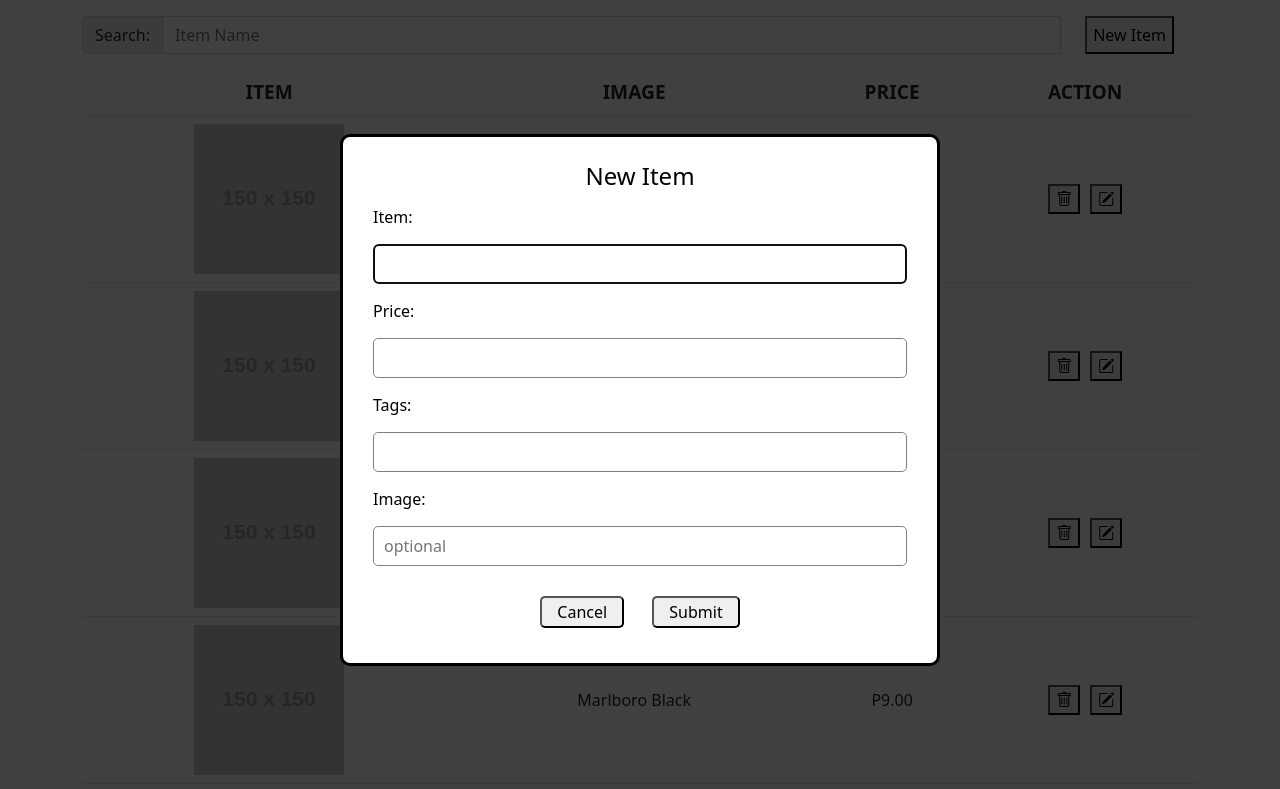
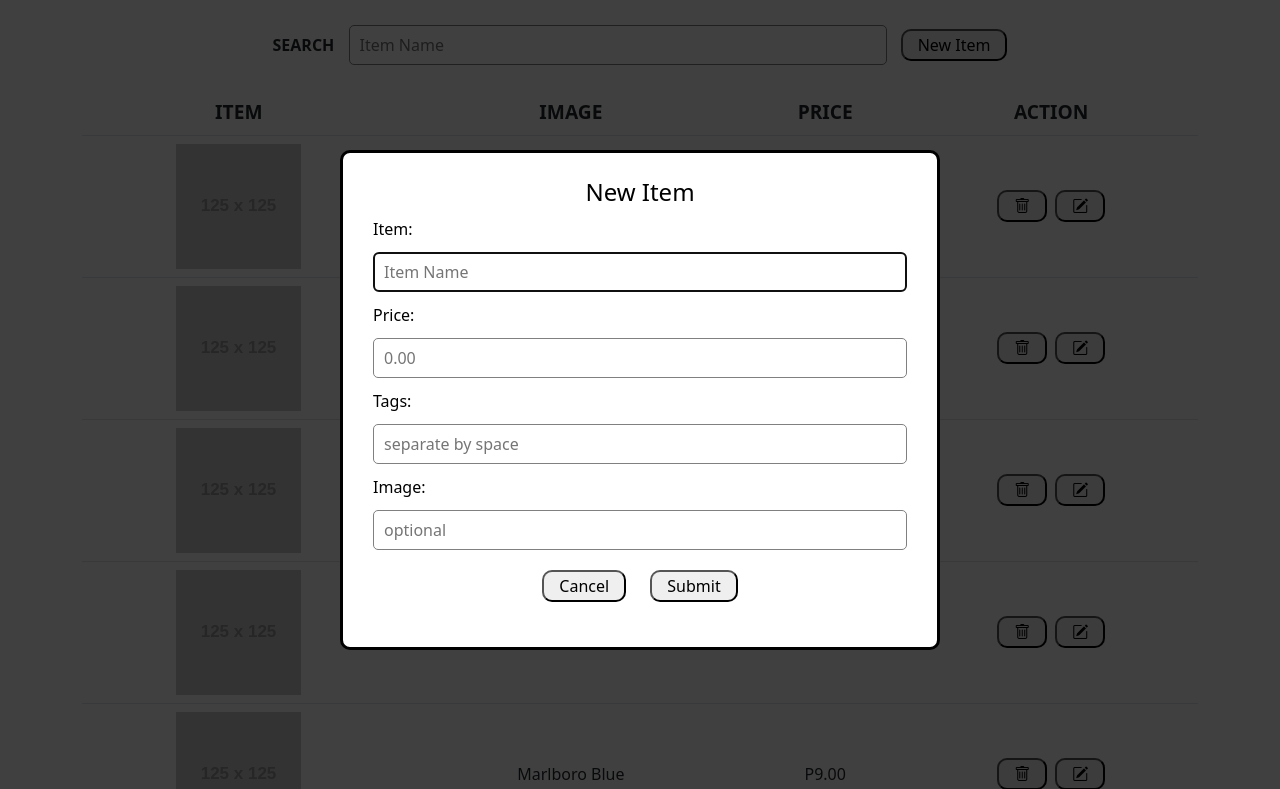
Before and after one commit to milagos09/sari-sari-store, a website: page index.html in a window 1280 px wide. Both pictures are taken after a click on the button "New Item". Shown: the top 789 px of the page. Drawn offline with nearby package versions, Linux system fonts and the light colour scheme; placeholder pictures from the web are drawn by us.

Commit message:
fixed search results returning more than 5 rows

```diff
--- a/index.html
+++ b/index.html
@@ -13,10 +13,11 @@
     </head>
     <body>
         <main class="container">
-            <div class="input-group my-3">
-                <span class="input-group-text">Search: </span>
-                <input id="search" type="text" class="form-control" placeholder="Item Name" />
-                <button class="mx-4" id="modal-btn-open">New Item</button>
+            <div class="search text-center">
+                <label>SEARCH</label>
+                <input id="search" type="text" class="" placeholder="Item Name" value="" />
+                <button id="clear"><i class="bi bi-arrow-counterclockwise"></i></button>
+                <button id="modal-btn-open">New Item</button>
             </div>
             <table class="table table-hover table-responsive text-center">
                 <thead>
@@ -39,11 +40,11 @@
             <h4>New Item</h4>
             <form>
                 <label>Item: </label>
-                <input type="text" id="item-name" required />
+                <input type="text" id="item-name" required placeholder="Item Name" />
                 <label>Price: </label>
-                <input type="text" id="item-price" required />
+                <input type="number" id="item-price" required placeholder="0.00" />
                 <label>Tags: </label>
-                <input type="text" id="item-tags" />
+                <input type="text" id="item-tags" placeholder="separate by space" />
                 <label>Image: </label>
                 <input type="text" id="item-img" placeholder="optional" />
                 <button type="button" id="modal-btn-close">Cancel</button>
--- a/index.js
+++ b/index.js
@@ -54,7 +54,7 @@ function fillTable(items = getPageArray()) {
 
         tdItem.textContent = e.item;
         tdPrice.textContent = "P" + e.price.toFixed(2);
-        img.src = "https://via.placeholder.com/150";
+        img.src = "https://via.placeholder.com/125";
         tdImage.appendChild(img);
 
         btnDelete.innerHTML = '<i class="bi bi-trash"></i>';
@@ -69,6 +69,7 @@ function fillTable(items = getPageArray()) {
 //Event Listeners and global variables
 let currentResults = mock;
 const search = document.getElementById("search");
+const clear = document.getElementById("clear");
 const modal = document.getElementById("modal-add");
 const closeModal = document.getElementById("modal-btn-close");
 const openModal = document.getElementById("modal-btn-open");
@@ -77,14 +78,22 @@ const submit = document.getElementById("modal-btn-submit");
 search.addEventListener("keyup", (e) => {
     const searchItem = e.target.value.toLowerCase().trim();
 
+    searchItem == "" ? (clear.style.display = "none") : (clear.style.display = "inline");
+
     if (searchItem === "") {
         currentResults = mock;
-        bootstrap();
+        clear.style.display = "none";
+        loadDefault();
         return;
     }
     currentResults = mock.filter((e) => e.item.toLowerCase().includes(searchItem));
-    fillTable(currentResults);
+    fillTable(getPageArray());
     createPages(countPages(currentResults.length));
+});
+
+clear.addEventListener("click", () => {
+    search.value = "";
+    loadDefault();
 });
 
 openModal.addEventListener("click", () => {
@@ -95,9 +104,10 @@ closeModal.addEventListener("click", () => {
     modal.close();
 });
 
-function bootstrap() {
+function loadDefault() {
+    currentResults = mock;
     fillTable();
     createPages();
 }
 
-bootstrap();
+loadDefault();
--- /dev/null
+++ b/post.js
@@ -0,0 +1,6 @@
+function submit(newItem) {
+    if (!(newItem.name && newItem.price)) {
+        alert("error on submitting form!");
+        return;
+    }
+}
--- a/styles.css
+++ b/styles.css
@@ -2,6 +2,32 @@ body {
     margin: 0;
     padding: 0;
     box-sizing: border-box;
+}
+
+button {
+    padding: 2px 15px;
+    border-radius: 10px;
+}
+
+button:active {
+    border: double 2px black;
+}
+
+.search {
+    margin: 20px;
+    font-weight: bold;
+}
+
+#clear {
+    display: none;
+}
+
+#search {
+    width: 50%;
+    padding: 7px 10px;
+    border-radius: 5px;
+    border: 1px solid gray;
+    margin: 5px 10px;
 }
 
 #pagination .btn-page {
@@ -14,7 +40,7 @@ body {
 #pagination .btn-page.active {
     color: black;
     font-weight: bold;
-    border: double 2px black;
+    border: solid 2px black;
 }
 
 th {
@@ -26,8 +52,9 @@ td {
 }
 
 tbody button {
-    margin: 0 5px;
+    margin: 4px;
 }
+
 #modal-add {
     text-align: center;
     width: 66%;
@@ -37,10 +64,14 @@ tbody button {
     border-radius: 10px;
 }
 
+#modal-add button {
+    margin: 20px 10px;
+}
+
 form label {
     text-align: start;
     display: block;
-    margin: 15px 0;
+    margin: 11px 0;
 }
 
 form input {
@@ -50,16 +81,6 @@ form input {
     border: 1px solid gray;
 }
 
-#modal-add button {
-    margin: 30px 12px 10px;
-    padding: 2px 15px;
-    border-radius: 5px;
-}
-
 dialog::backdrop {
     background-color: rgba(0, 0, 0, 0.75);
 }
-
-button:active {
-    border: double 2px black;
-}
```
